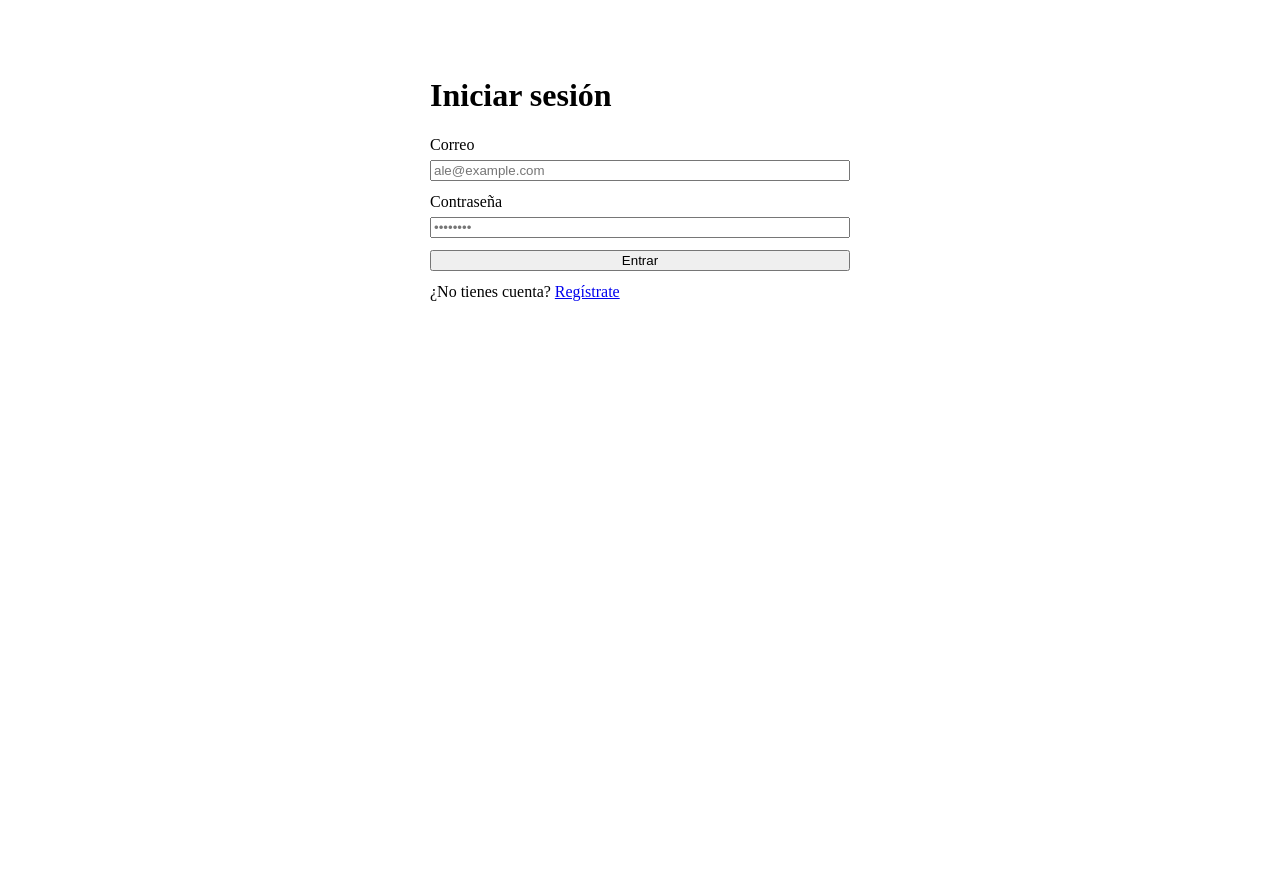
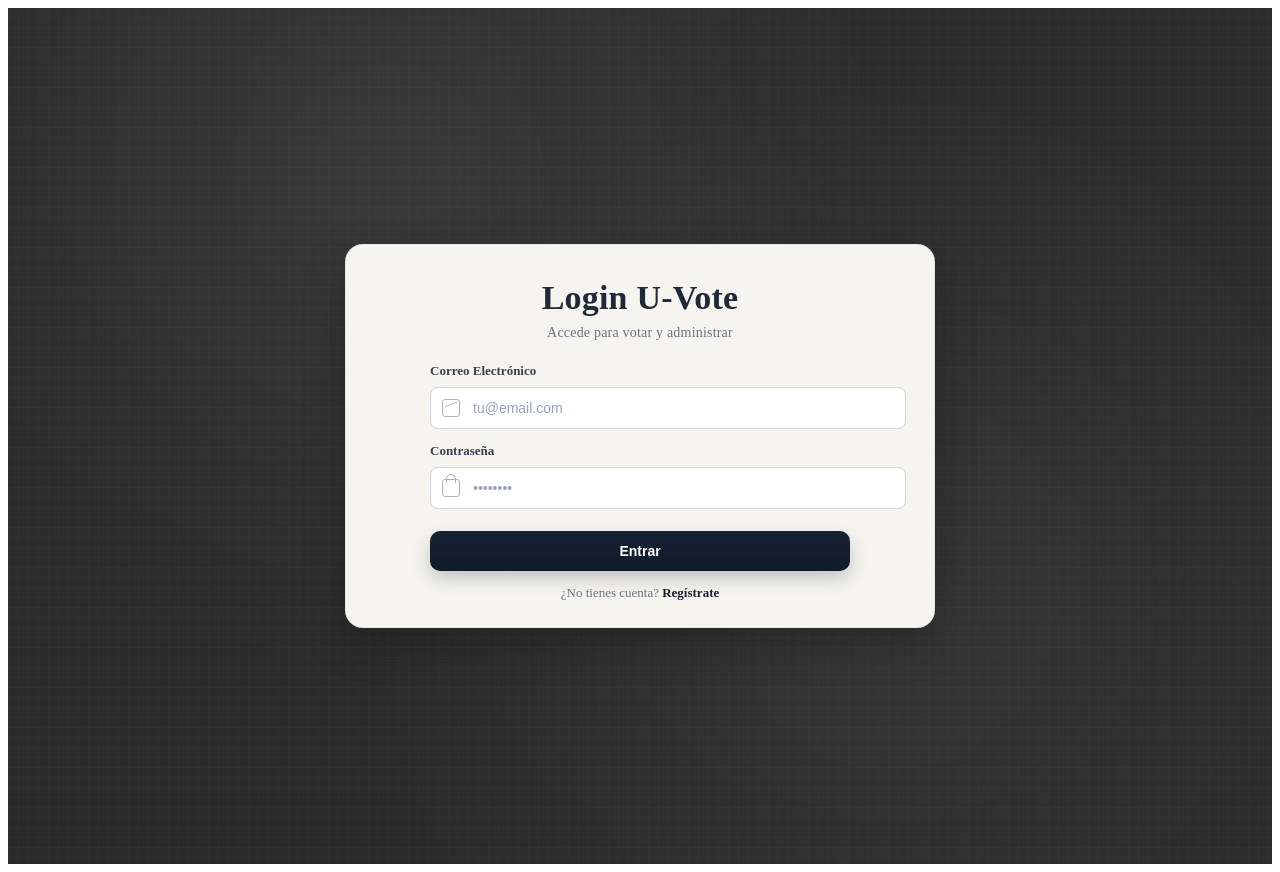
Before and after one commit to Benjamin-Solano/U-vote, a React (Vite) app in the folder Frontend-UVote/: page /login in a window 1280 px wide. Before the commit the page ends 800 px from the top, so only its background shows below. Built offline with nearby package versions, Linux system fonts and the light colour scheme; no server answers.

Commit message:
Prueba de diseño
Se ha creado un login.css provisional, se empezará con el home y a partir de ahí se crearán los demás componentes de la página

```diff
--- a/Frontend-UVote/src/pages/Login.jsx
+++ b/Frontend-UVote/src/pages/Login.jsx
@@ -1,6 +1,7 @@
 import { useState } from "react";
 import { useNavigate, useLocation, Link } from "react-router-dom";
 import { useAuth } from "../auth/useAuth";
+import "../styles/login.css";
 
 function Login() {
    const { login } = useAuth();
@@ -36,54 +37,71 @@ function Login() {
    };
 
    return (
-      <div style={{ maxWidth: 420, margin: "40px auto", padding: 16 }}>
-         <h1>Iniciar sesión</h1>
+      <div className="uv-auth-page">
+         <div className="uv-auth-card">
+            {/* Header */}
+            <header className="uv-auth-header">
+               <h1 className="uv-auth-title">Login U-Vote</h1>
+               <p className="uv-auth-subtitle">
+                  Accede para votar y administrar
+               </p>
+            </header>
 
+            {/* Body */}
+            <div className="uv-auth-body">
                {error && (
-            <div
-               style={{
-                  background: "#ffe5e5",
-                  border: "1px solid #ffb3b3",
-                  padding: 10,
-                  borderRadius: 8,
-                  marginBottom: 12,
-               }}
-            >
+                  <div className="uv-alert uv-alert-error">
                      {error}
                   </div>
                )}
 
-         <form onSubmit={onSubmit} style={{ display: "grid", gap: 12 }}>
-            <label style={{ display: "grid", gap: 6 }}>
-               Correo
+               <form onSubmit={onSubmit} className="uv-form">
+                  <div className="uv-field">
+                     <label className="uv-label">Correo Electrónico</label>
+                     <div className="uv-input-wrap">
+                        <span className="uv-icon uv-icon-mail" aria-hidden="true" />
                         <input
+                           className="uv-input"
                            type="email"
                            value={correo}
                            onChange={(e) => setCorreo(e.target.value)}
-                  placeholder="ale@example.com"
+                           placeholder="tu@email.com"
                            autoComplete="username"
                         />
-            </label>
+                     </div>
+                  </div>
 
-            <label style={{ display: "grid", gap: 6 }}>
-               Contraseña
+
+                  <div className="uv-field">
+                     <label className="uv-label">Contraseña</label>
+                     <div className="uv-input-wrap">
+                        <span className="uv-icon uv-icon-lock" aria-hidden="true" />
                         <input
+                           className="uv-input"
                            type="password"
                            value={contrasena}
                            onChange={(e) => setContrasena(e.target.value)}
                            placeholder="••••••••"
                            autoComplete="current-password"
                         />
-            </label>
+                     </div>
+                  </div>
 
-            <button type="submit" disabled={loading}>
+                  <button
+                     type="submit"
+                     className="uv-btn"
+                     disabled={loading}
+                  >
                      {loading ? "Ingresando..." : "Entrar"}
                   </button>
                </form>
 
-         <p style={{ marginTop: 12 }}>
-            ¿No tienes cuenta? <Link to="/register">Regístrate</Link>
-         </p>
+               <div className="uv-auth-footer">
+                  ¿No tienes cuenta?{" "}
+                  <Link to="/register">Regístrate</Link>
+               </div>
+            </div>
+         </div>
       </div>
    );
 }
--- /dev/null
+++ b/Frontend-UVote/src/styles/login.css
@@ -0,0 +1,258 @@
+/* src/styles/login.css */
+
+:root {
+   --bg: #2f2f2f;
+   --grid: rgba(255, 255, 255, 0.06);
+
+   --card: #f6f4ef;
+   --card-border: rgba(0, 0, 0, 0.06);
+
+   --text: #1f2937;
+   --muted: #6b7280;
+
+   --input-bg: #ffffff;
+   --input-border: #cfd6e2;
+   --input-border-focus: #9aa6bb;
+
+   --primary: #162233;
+   /* azul oscuro del botón */
+   --primary-2: #0f1a28;
+
+   --shadow: 0 14px 40px rgba(0, 0, 0, 0.25);
+   --radius: 18px;
+}
+
+.uv-auth-page {
+   min-height: 100vh;
+   display: grid;
+   place-items: center;
+   padding: 28px 16px;
+
+   /* Fondo oscuro con patrón sutil */
+   background:
+      radial-gradient(circle at 30% 20%, rgba(255, 255, 255, 0.06), transparent 45%),
+      radial-gradient(circle at 70% 70%, rgba(255, 255, 255, 0.05), transparent 50%),
+      linear-gradient(180deg, #2d2d2d, #2a2a2a);
+   position: relative;
+   overflow: hidden;
+}
+
+/* patrón tipo “tejido” */
+.uv-auth-page::before {
+   content: "";
+   position: absolute;
+   inset: 0;
+   background:
+      linear-gradient(90deg, var(--grid) 1px, transparent 1px) 0 0 / 10px 10px,
+      linear-gradient(0deg, var(--grid) 1px, transparent 1px) 0 0 / 10px 10px;
+   opacity: 0.35;
+   pointer-events: none;
+}
+
+.uv-auth-card {
+   width: min(520px, 94vw);
+   border-radius: var(--radius);
+   background: var(--card);
+   border: 1px solid var(--card-border);
+   box-shadow: var(--shadow);
+   padding: 34px 34px 26px;
+   position: relative;
+   z-index: 1;
+}
+
+/* Header */
+.uv-auth-header {
+   text-align: center;
+   margin-bottom: 22px;
+}
+
+.uv-auth-title {
+   margin: 0;
+   font-size: 34px;
+   font-weight: 800;
+   color: var(--text);
+   letter-spacing: 0.2px;
+   text-transform: none;
+   /* ya no uppercase */
+}
+
+.uv-auth-subtitle {
+   margin: 8px 0 0;
+   font-size: 14px;
+   color: var(--muted);
+   letter-spacing: 0.2px;
+   text-transform: none;
+}
+
+/* Alertas */
+.uv-alert {
+   border-radius: 12px;
+   padding: 12px 14px;
+   margin-bottom: 14px;
+   font-size: 14px;
+   border: 1px solid rgba(0, 0, 0, 0.08);
+   background: rgba(0, 0, 0, 0.03);
+   color: var(--text);
+}
+
+.uv-alert.uv-alert-error {
+   border-color: rgba(239, 68, 68, 0.25);
+   background: rgba(239, 68, 68, 0.08);
+   color: #7f1d1d;
+}
+
+/* Form */
+.uv-auth-body {
+   max-width: 420px;
+   margin: 0 auto;
+}
+
+.uv-form {
+   display: grid;
+   gap: 14px;
+}
+
+.uv-field {
+   display: grid;
+   gap: 8px;
+}
+
+.uv-label {
+   font-size: 13px;
+   color: #374151;
+   font-weight: 600;
+}
+
+/* input group con ícono */
+.uv-input-wrap {
+   position: relative;
+}
+
+.uv-input {
+   width: 100%;
+   background: var(--input-bg);
+   border: 1px solid var(--input-border);
+   border-radius: 8px;
+   padding: 12px 12px 12px 42px;
+   /* espacio para icono */
+   outline: none;
+   color: var(--text);
+   font-size: 14px;
+   transition: border-color 160ms ease, box-shadow 160ms ease;
+}
+
+.uv-input::placeholder {
+   color: #9aa3b2;
+}
+
+.uv-input:focus {
+   border-color: var(--input-border-focus);
+   box-shadow: 0 0 0 3px rgba(15, 26, 40, 0.08);
+}
+
+/* icono izquierdo (dibujado con CSS, simple) */
+.uv-icon {
+   position: absolute;
+   left: 12px;
+   top: 50%;
+   transform: translateY(-50%);
+   width: 18px;
+   height: 18px;
+   opacity: 0.55;
+}
+
+/* “email” */
+.uv-icon.uv-icon-mail {
+   border: 1.6px solid #6b7280;
+   border-radius: 3px;
+   box-sizing: border-box;
+}
+
+.uv-icon.uv-icon-mail::after {
+   content: "";
+   position: absolute;
+   left: 2px;
+   right: 2px;
+   top: 4px;
+   height: 0;
+   border-top: 1.6px solid #6b7280;
+   transform: skewY(-18deg);
+}
+
+/* “lock” */
+.uv-icon.uv-icon-lock {
+   box-sizing: border-box;
+   border: 1.6px solid #6b7280;
+   border-radius: 3px;
+}
+
+.uv-icon.uv-icon-lock::before {
+   content: "";
+   position: absolute;
+   left: 3px;
+   right: 3px;
+   top: -6px;
+   height: 8px;
+   border: 1.6px solid #6b7280;
+   border-bottom: none;
+   border-radius: 8px 8px 0 0;
+}
+
+/* Botón principal */
+.uv-btn {
+   margin-top: 8px;
+   width: 100%;
+   border: none;
+   border-radius: 10px;
+   padding: 12px 14px;
+   font-weight: 700;
+   font-size: 14px;
+   color: white;
+   background: linear-gradient(180deg, var(--primary), var(--primary-2));
+   box-shadow: 0 8px 18px rgba(15, 26, 40, 0.22);
+   cursor: pointer;
+   transition: transform 120ms ease, filter 120ms ease, opacity 120ms ease;
+}
+
+.uv-btn:hover {
+   transform: translateY(-1px);
+   filter: brightness(1.03);
+}
+
+.uv-btn:active {
+   transform: translateY(0);
+   filter: brightness(0.98);
+}
+
+.uv-btn:disabled {
+   opacity: 0.7;
+   cursor: not-allowed;
+}
+
+/* Footer link */
+.uv-auth-footer {
+   margin-top: 14px;
+   text-align: center;
+   color: var(--muted);
+   font-size: 13px;
+}
+
+.uv-auth-footer a {
+   color: var(--primary);
+   text-decoration: none;
+   font-weight: 700;
+}
+
+.uv-auth-footer a:hover {
+   text-decoration: underline;
+}
+
+@media (max-width: 420px) {
+   .uv-auth-card {
+      padding: 28px 18px 20px;
+   }
+
+   .uv-auth-title {
+      font-size: 30px;
+   }
+}
```
Lines whose indentation alone changed are shown as unchanged.
